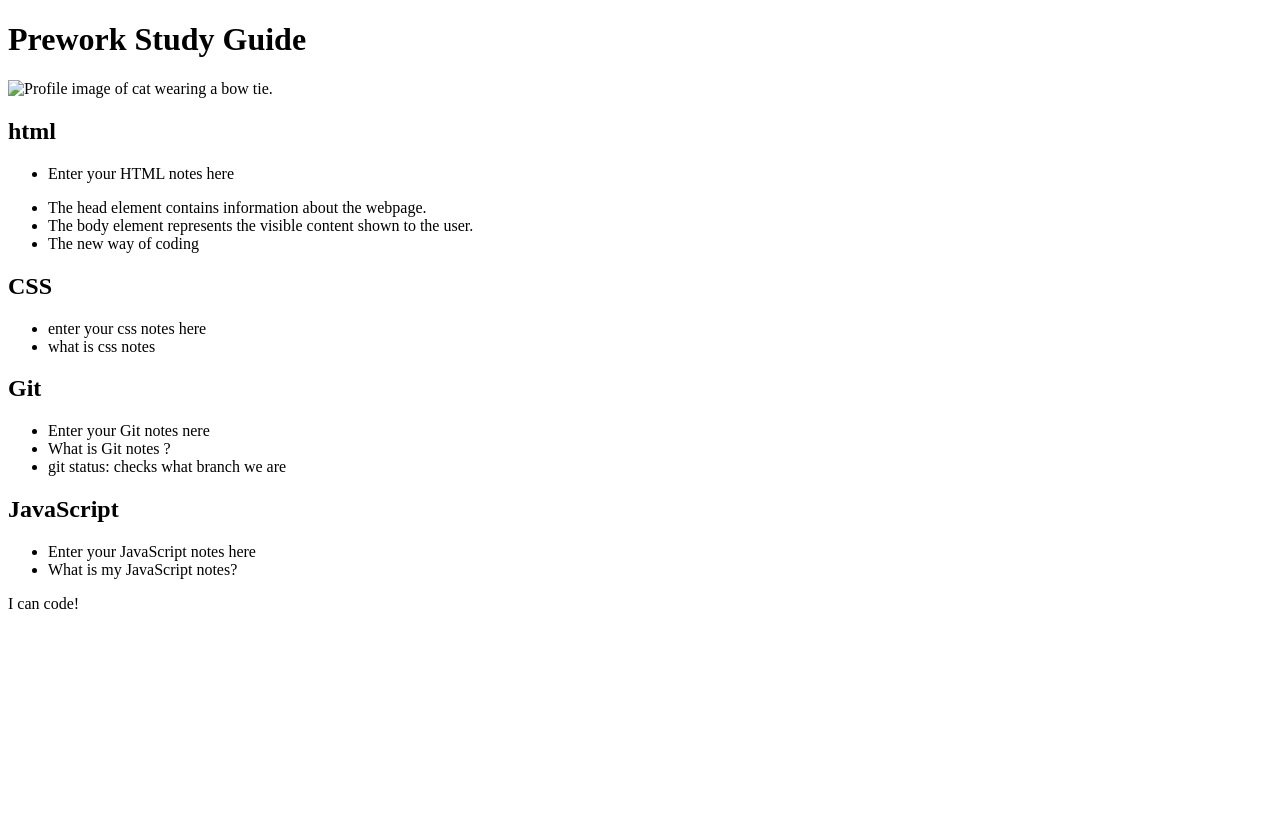
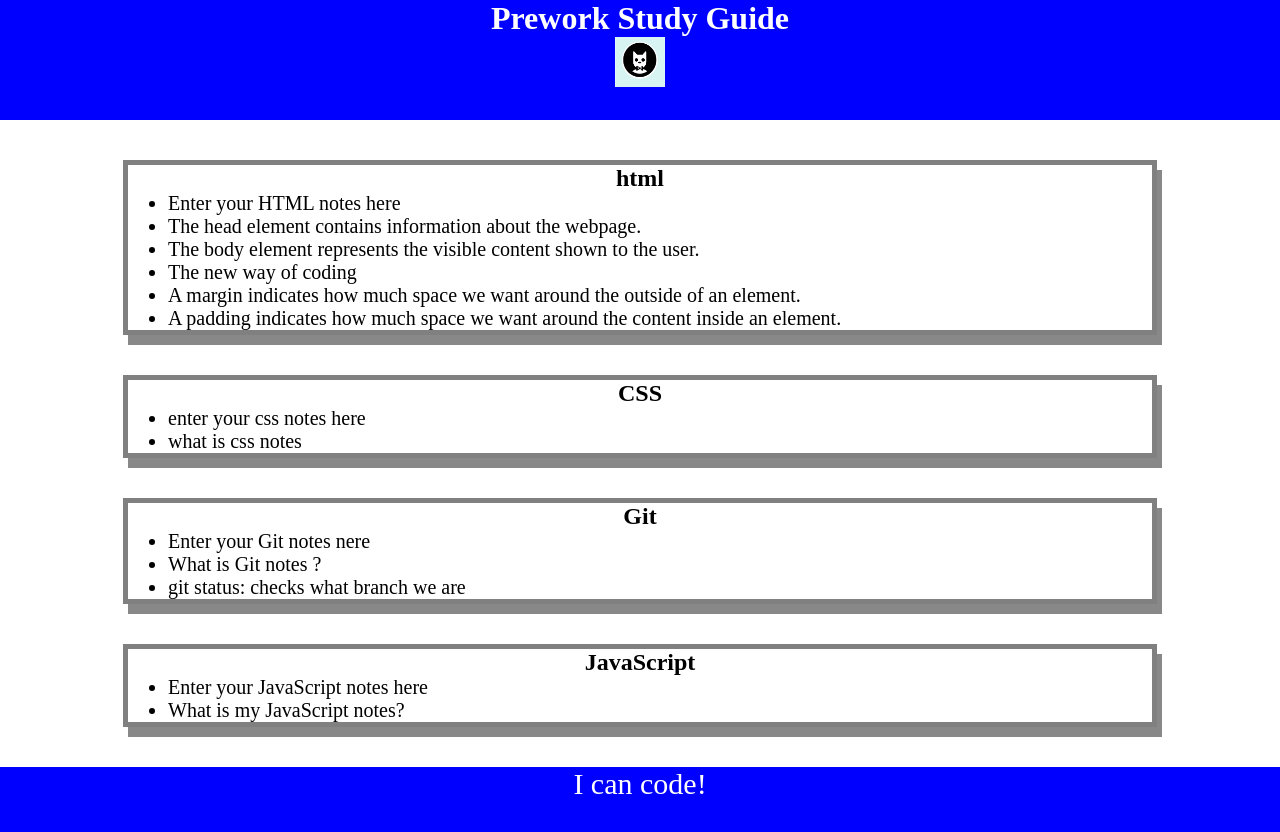
Before and after one commit to WesleyPalov/prework-study-wes, a plain HTML site: page assets/index.html in a window 1280 px wide. Before the commit the page ends 800 px from the top, so only its background shows below. Drawn offline with Linux system fonts and the light colour scheme; files whose address does not match are found by name.

Commit message:
added CSS to project

```diff
--- a/assets/index.html
+++ b/assets/index.html
@@ -4,12 +4,13 @@
     <meta charset="UTF-8" />
     <meta http-equiv="X-UA-Compatible" content="IE=edge" />
     <meta name="viewport" content="width=device-width, initial-scale=1.0" />
+    <link rel="stylesheet" href="C:\Users\Chuchu\bootcamp\prework-study-wes\assets\style.css">
     <title>Prework Study Guide</title>
   </head>
   <body>
     <header id="top">
       <h1>Prework Study Guide</h1>
-      <img src="./assets/bowtie-cat.png" alt="Profile image of cat wearing a bow tie."/>
+      <img src="C:\Users\Chuchu\bootcamp\prework-study-wes\assets\bowtie-cat.png" alt="Profile image of cat wearing a bow tie."/>
     </header>
     <main>
       <section class="card" id="html-section">
@@ -21,6 +22,10 @@
           <li>The head element contains information about the webpage.</li>
           <li>The body element represents the visible content shown to the user.</li>
           <li>The new way of coding</li>
+        </ul>
+        <ul>
+          <li>A margin indicates how much space we want around the outside of an element.</li>
+          <li>A padding indicates how much space we want around the content inside an element.</li>
         </ul>
 
       </section>
--- /dev/null
+++ b/assets/style.css
@@ -0,0 +1,41 @@
+* {
+    margin: 0;
+    padding: 0;
+}
+
+header,
+footer {
+ width: 100%;
+ height: 120px;
+ background-color: blue;
+ color: white;
+}
+
+h1,
+h2 {
+ text-align: center;
+}
+
+img {
+ display: block;
+ height: 50px;
+ width: 50px;
+ margin-left: auto;
+ margin-right: auto;
+}
+
+ul {
+ padding-left: 40px;
+ font-size: 20px;
+}
+
+p {
+ text-align: center;
+ font-size: 30px;
+}
+.card {
+    width: 80%;
+    margin: 40px auto;
+    border: 5px solid gray;
+    box-shadow: 5px 10px #888888;
+  }
```
